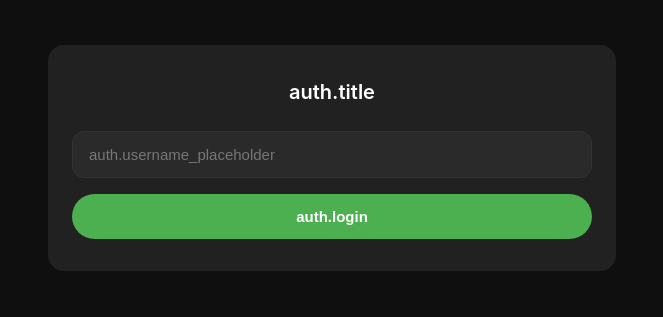
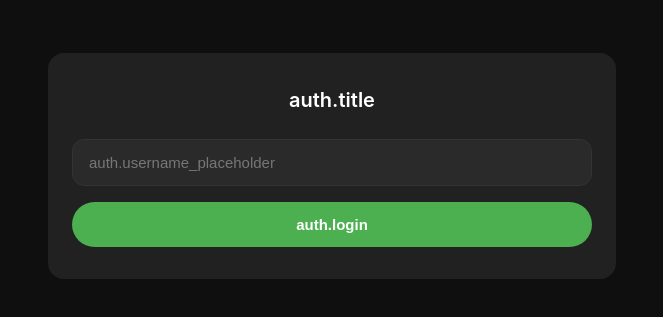
Before and after one commit to endopendo67/auction-backend, a website: page public/index.html in a window 1280 px wide. Shown: the part 71-388 px from the top of the page, without its empty margins (308-971 px from the left). Drawn offline with nearby package versions, Linux system fonts and the light colour scheme; no server answers.

Commit message:
UI: fix spacing between header and main content

```diff
--- a/public/css/style.css
+++ b/public/css/style.css
@@ -80,8 +80,7 @@ header {
 
 /* Main content */
 main {
-  padding-top: 24px;
-  margin-top: 8px;
+  padding-top: 40px;
 }
 
 header h1 {
--- a/public/index.html
+++ b/public/index.html
@@ -5,7 +5,7 @@
   <meta name="viewport" content="width=device-width, initial-scale=1.0, maximum-scale=1.0, user-scalable=no">
   <meta name="theme-color" content="#0f0f0f">
   <title data-i18n="app.title">Аукцион</title>
-  <link rel="stylesheet" href="/css/style.css">
+  <link rel="stylesheet" href="/css/style.css?v=2">
   <link rel="preconnect" href="https://fonts.googleapis.com">
   <link rel="preconnect" href="https://fonts.gstatic.com" crossorigin>
 </head>
```
